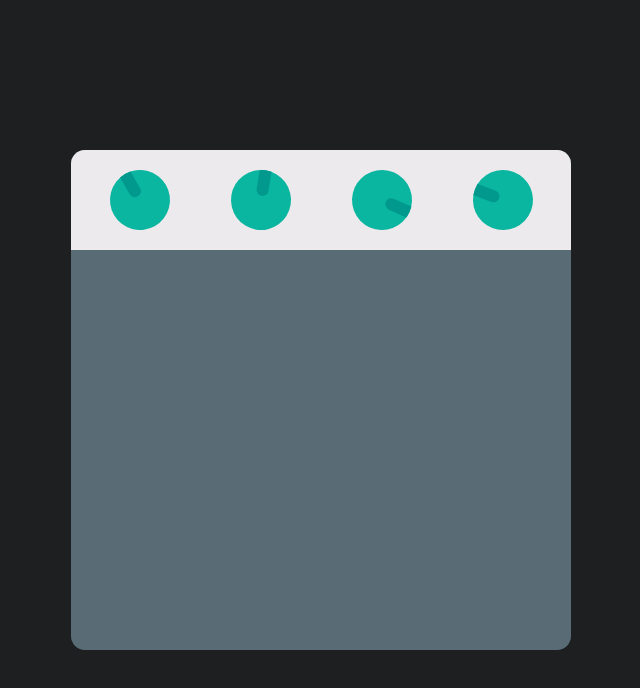
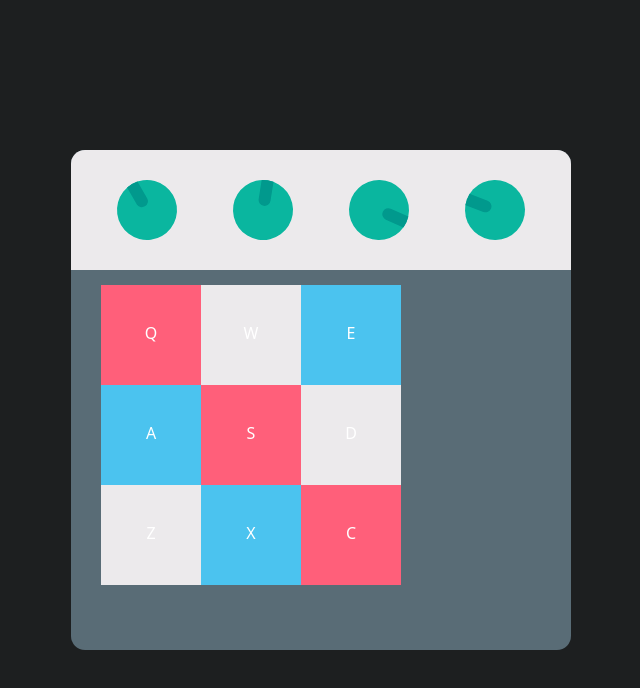
Before and after one commit to DevManfre/rhythm-forge, a React app: page / in a window 1280 px wide. Shown: the whole page, without its empty margins (319-959 px from the left). Built offline with nearby package versions, Linux system fonts and the light colour scheme.

Commit message:
:lipstick: Add drumpads grid

```diff
--- a/src/components/DrumMachine.jsx
+++ b/src/components/DrumMachine.jsx
@@ -2,11 +2,13 @@ import '../static/css/style.css'
 import 'bootstrap/dist/css/bootstrap.css';
 
 import UpperDrumMachine from './UpperDrumMachine';
+import LowerDrumMachine from './LowerMachine';
 
 function DrumMachine() {
     return(
         <div id="drum-machine">
             <UpperDrumMachine />
+            <LowerDrumMachine />
         </div>
     );
 }
--- /dev/null
+++ b/src/components/DrumPad.jsx
@@ -0,0 +1,9 @@
+function DrumPad({ value, bgColor }) {
+    return (
+        <div className="drum-pad btn" style={{backgroundColor: bgColor}}>
+            {value}
+        </div>
+    );
+}
+
+export default DrumPad;
--- /dev/null
+++ b/src/components/LowerMachine.jsx
@@ -0,0 +1,27 @@
+import DrumPad from "./DrumPad";
+
+function LowerDrumMachine() {
+    const drumPadsData = [
+        { key: 1, char: "Q", color: "#FF5F7A" },
+        { key: 2, char: "W", color: "#ECEAEC" },
+        { key: 3, char: "E", color: "#4BC3EF" },
+        { key: 4, char: "A", color: "#4BC3EF" },
+        { key: 5, char: "S", color: "#FF5F7A" },
+        { key: 6, char: "D", color: "#ECEAEC" },
+        { key: 7, char: "Z", color: "#ECEAEC" },
+        { key: 8, char: "X", color: "#4BC3EF" },
+        { key: 9, char: "C", color: "#FF5F7A" },
+    ];
+
+    return (
+        <div className="lower-machine">
+            <div className="drum-pads-container">
+                {drumPadsData.map(item => {
+                    return <DrumPad key={item.key} value={item.char} bgColor={item.color}/>
+                })}
+            </div>
+        </div>
+    );
+}
+
+export default LowerDrumMachine;
--- a/src/static/css/style.scss
+++ b/src/static/css/style.scss
@@ -1,5 +1,6 @@
 $controller-size: 60px;
 $drum-machine-size: 500px;
+$drum-pad-size: 100px;
 
 #root {
     background-color: #1D1F20;
@@ -19,7 +20,7 @@ $drum-machine-size: 500px;
 
         .upper-machine {
             background-color: #ECEAEC;
-            padding: 20px;
+            padding: calc($controller-size / 2);
 
             .controller {
                 width: $controller-size;
@@ -41,5 +42,26 @@ $drum-machine-size: 500px;
                 }
             }
         }
+
+        .lower-machine {
+            height: calc(100% - $controller-size * 2);
+            padding: 15px 15px 15px 30px;
+
+            .drum-pads-container {
+                display: grid;
+                grid-template-columns: auto auto auto;
+                width: min-content;
+
+                .drum-pad {
+                    width: $drum-pad-size;
+                    height: $drum-pad-size;
+                    border-radius: 0;
+                    padding: 0;
+                    line-height: calc($drum-pad-size - 5px);
+                    font-weight: 500;
+                    color: white;
+                }
+            }
+        }
     }
 }
```
Also changed, not shown: src/static/css/style.css, 1 other file.
